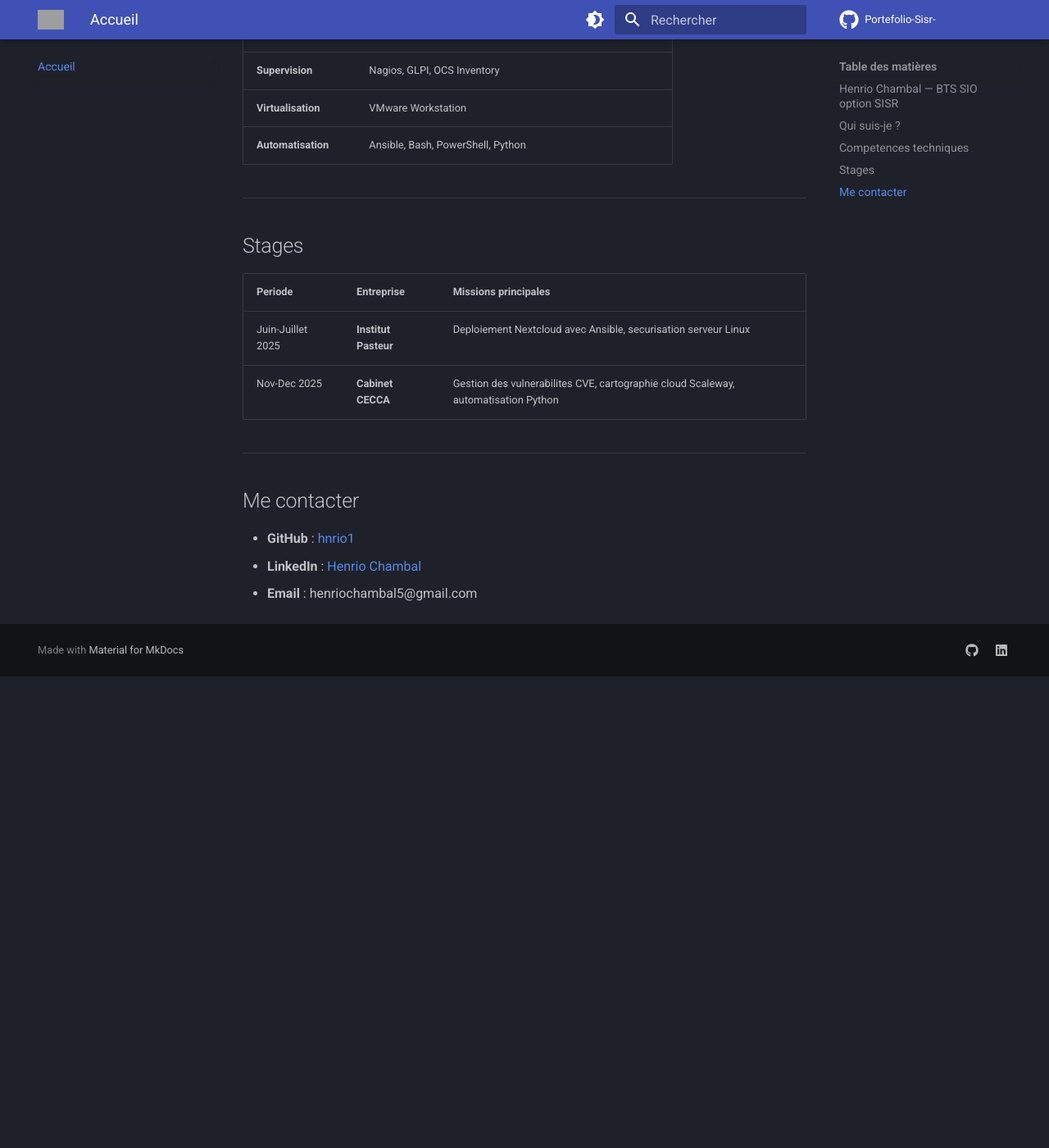
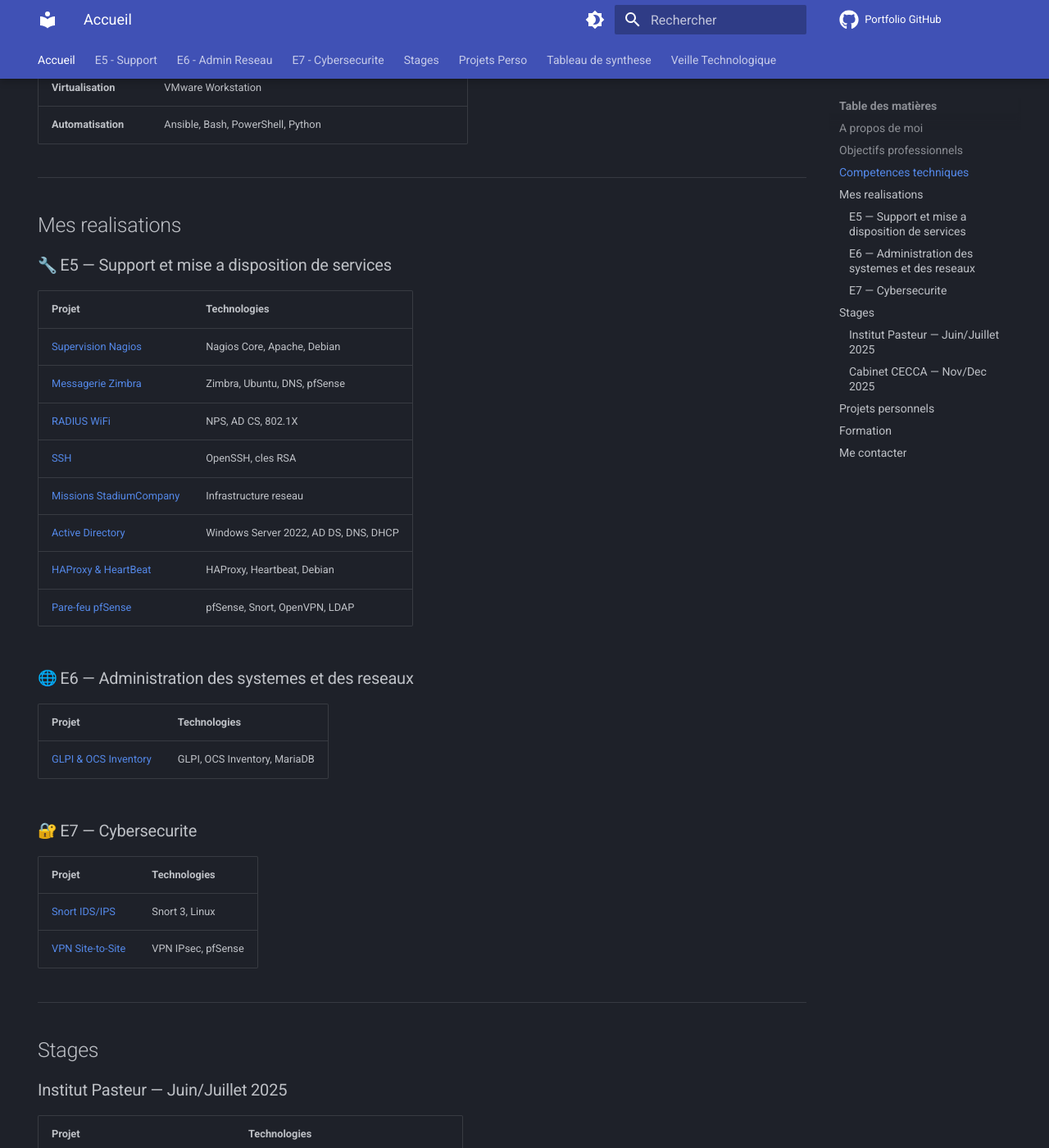
Before and after one commit to hnrio1/Portefolio-Sisr-, an MkDocs documentation site: the page built from docs/index.md, in a window 1280 px wide and 1400 px high, scrolled down 864 px. Shown: the whole window at 82% size. Built offline with MkDocs 1.6.1 and Material for MkDocs 9.7.7, drawn with Linux system fonts in a browser that asks for light colours; emoji names are drawn with the system emoji font; comment, search, counter and statistics services are not loaded; before the commit the page ends 1689 px from its top, so only the background shows below that; some of the changed text lies outside the part shown; grey boxes are pictures that could not be loaded.

Commit message:
Amelioration site : page accueil, navigation, style

```diff
--- a/docs/index.md
+++ b/docs/index.md
@@ -1,20 +1,25 @@
-# Bienvenue sur mon Portfolio
+---
+hide:
+  - navigation
+---
 
-## Henrio Chambal — BTS SIO option SISR
-
-Etudiant en 2e annee de **BTS SIO option SISR**, je me prepare activement a mon examen tout en recherchant une alternance en cybersecurite.
+# Portfolio SISR — Henrio Chambal
 
 ---
 
-## Qui suis-je ?
+## A propos de moi
+
+Etudiant en 2e annee de **BTS SIO option SISR** (Solutions d'Infrastructure, Systemes et Reseaux), je me prepare activement a mon examen tout en recherchant une alternance en cybersecurite.
 
 Apres un Bac STMG et un BTS Communication obtenu en 2022, j'ai decouvert le domaine de la cybersecurite, un secteur qui m'a immediatement passionne et dans lequel je souhaite construire ma carriere.
 
-**Objectifs :**
+---
 
-- Obtenir mon BTS SIO option SISR
-- Integrer une formation en alternance orientee cybersecurite (Bac+3)
-- Evoluer vers un poste d'analyste SOC ou de pentester
+## Objectifs professionnels
+
+- :mortar_board: Obtenir mon BTS SIO option SISR
+- :shield: Integrer une formation en alternance orientee cybersecurite (Bac+3)
+- :lock: Evoluer vers un poste d'analyste SOC ou de pentester
 
 ---
 
@@ -30,17 +35,73 @@ Apres un Bac STMG et un BTS Communication obtenu en 2022, j'ai decouvert le doma
 
 ---
 
+## Mes realisations
+
+### :wrench: E5 — Support et mise a disposition de services
+
+| Projet | Technologies |
+|--------|-------------|
+| [Supervision Nagios](E5-Support/nagios/README.md) | Nagios Core, Apache, Debian |
+| [Messagerie Zimbra](E5-Support/zimbra/README.md) | Zimbra, Ubuntu, DNS, pfSense |
+| [RADIUS WiFi](E5-Support/mission-6-radius-wifi/README.md) | NPS, AD CS, 802.1X |
+| [SSH](E5-Support/ssh/README.md) | OpenSSH, cles RSA |
+| [Missions StadiumCompany](E5-Support/missions-stadiumcompany/README.md) | Infrastructure reseau |
+| [Active Directory](E5-Support/active-directory/README.md) | Windows Server 2022, AD DS, DNS, DHCP |
+| [HAProxy & HeartBeat](E5-Support/mission-4-haproxy-heartbeat/README.md) | HAProxy, Heartbeat, Debian |
+| [Pare-feu pfSense](E5-Support/pfsense/README.md) | pfSense, Snort, OpenVPN, LDAP |
+
+### :globe_with_meridians: E6 — Administration des systemes et des reseaux
+
+| Projet | Technologies |
+|--------|-------------|
+| [GLPI & OCS Inventory](E6-Admin-Reseau/theme-15/README.md) | GLPI, OCS Inventory, MariaDB |
+
+### :closed_lock_with_key: E7 — Cybersecurite
+
+| Projet | Technologies |
+|--------|-------------|
+| [Snort IDS/IPS](E7-Cybersecurite/snort-ids/README.md) | Snort 3, Linux |
+| [VPN Site-to-Site](E7-Cybersecurite/vpn-site-to-site/README.md) | VPN IPsec, pfSense |
+
+---
+
 ## Stages
 
-| Periode | Entreprise | Missions principales |
-|---------|------------|---------------------|
-| Juin-Juillet 2025 | **Institut Pasteur** | Deploiement Nextcloud avec Ansible, securisation serveur Linux |
-| Nov-Dec 2025 | **Cabinet CECCA** | Gestion des vulnerabilites CVE, cartographie cloud Scaleway, automatisation Python |
+### Institut Pasteur — Juin/Juillet 2025
+
+| Projet | Technologies |
+|--------|-------------|
+| [Deploiement Nextcloud avec Ansible](Stage/pasteur/nextcloud-ansible/README.md) | Ansible, Nextcloud, Apache, MariaDB, Linux |
+
+### Cabinet CECCA — Nov/Dec 2025
+
+| Projet | Technologies |
+|--------|-------------|
+| [Scripts d'extraction de donnees](Stage/cecca/scripts-extraction/README.md) | Python, OCR, pdfplumber, regex |
+
+---
+
+## Projets personnels
+
+| Projet | Technologies |
+|--------|-------------|
+| [Script de diagnostic reseau](Projets-Perso/diagnostic-reseau/README.md) | PowerShell, Bash |
+| [Script de backup](Projets-Perso/script-backup/README.md) | PowerShell, Bash |
+
+---
+
+## Formation
+
+| Annee | Diplome | Etablissement |
+|-------|---------|---------------|
+| 2025-2026 | BTS SIO option SISR | IRIS |
+| 2022 | BTS Communication | Obtenu |
+| 2020 | Bac STMG | Obtenu |
 
 ---
 
 ## Me contacter
 
-- **GitHub** : [hnrio1](https://github.com/hnrio1)
-- **LinkedIn** : [Henrio Chambal](https://www.linkedin.com/in/henrio-chambal-b185361a8/)
-- **Email** : henriochambal5@gmail.com
+- :material-github: [GitHub](https://github.com/hnrio1)
+- :material-linkedin: [LinkedIn](https://www.linkedin.com/in/henrio-chambal-b185361a8/)
+- :material-email: henriochambal5@gmail.com
--- a/mkdocs.yml
+++ b/mkdocs.yml
@@ -6,8 +6,6 @@ site_author: Henrio Chambal
 theme:
   name: material
   language: fr
-  logo: https://raw.githubusercontent.com/hnrio1/Portefolio-Sisr-/main/docs/icon.png
-  favicon: https://raw.githubusercontent.com/hnrio1/Portefolio-Sisr-/main/docs/icon.png
   palette:
     - scheme: slate
       primary: indigo
@@ -23,16 +21,19 @@ theme:
         name: Mode sombre
   features:
     - navigation.sections
-    - navigation.expand
     - navigation.top
     - navigation.tabs
+    - navigation.tabs.sticky
+    - navigation.indexes
     - search.highlight
+    - search.suggest
     - content.code.copy
+    - content.tabs.link
   icon:
     repo: fontawesome/brands/github
 
 repo_url: https://github.com/hnrio1/Portefolio-Sisr-
-repo_name: Portefolio-Sisr-
+repo_name: Portfolio GitHub
 
 extra:
   social:
```
